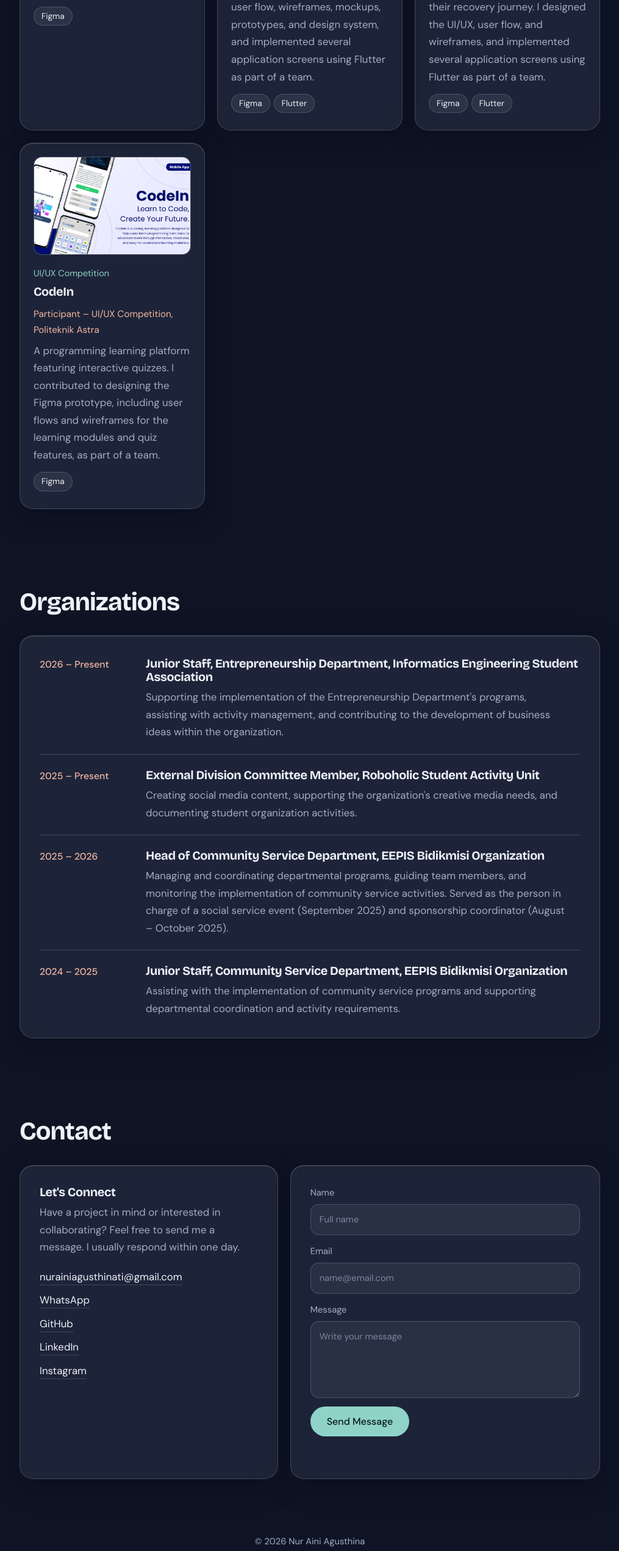
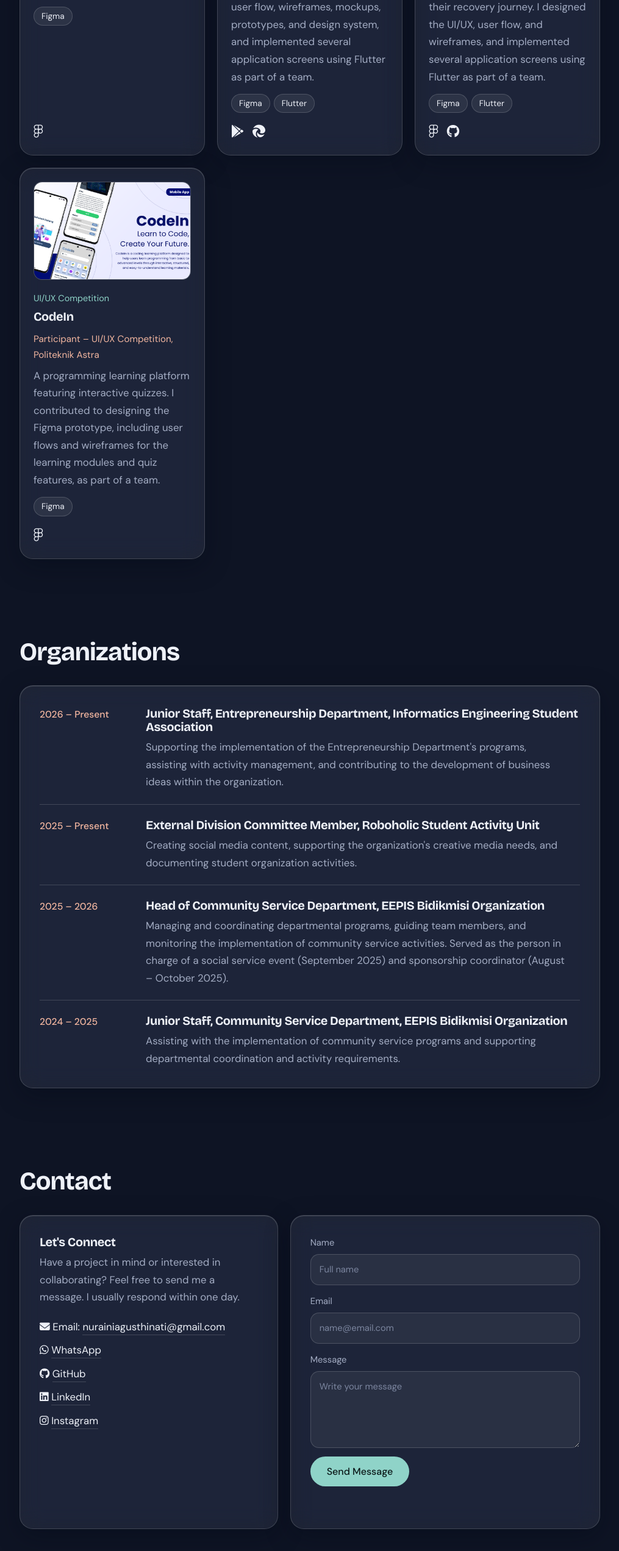
Before and after one commit to nasthaa/nasthaa.github.io-portofolio, a plain HTML site: page index.html in a window 1280 px wide. Shown: the part 2078-4622 px from the top of the page at 61% size, without its empty margins (132-1147 px from the left). Drawn offline with nearby package versions, Linux system fonts and the light colour scheme.

Commit message:
fix project link

```diff
--- a/index.html
+++ b/index.html
@@ -14,6 +14,7 @@
   <link
     href="https://fonts.googleapis.com/css2?family=Bricolage+Grotesque:wght@500;700&family=DM+Sans:wght@400;500&display=swap"
     rel="stylesheet">
+  <link rel="stylesheet" href="https://cdnjs.cloudflare.com/ajax/libs/font-awesome/6.5.2/css/all.min.css" />
 
   <link rel="stylesheet" href="style.css">
 </head>
@@ -107,6 +108,12 @@
           <ul class="stack">
             <li>Figma</li>
           </ul>
+          <div class="project-links">
+            <a href="https://www.figma.com/design/qXCblYT6p8NPoEaTQXYgGt/TerraPlan?node-id=4372-1006&t=agBn9mF3l3WYSmGR-1"
+              target="_blank" rel="noopener" aria-label="View TerraPlan on Figma" title="View on Figma">
+              <i class="fa-brands fa-figma"></i>
+            </a>
+          </div>
         </article>
 
         <article class="glass card">
@@ -123,6 +130,16 @@
             <li>Figma</li>
             <li>Flutter</li>
           </ul>
+          <div class="project-links">
+            <a href="https://play.google.com/store/apps/details?id=com.projex.app&pcampaignid=web_share"
+              target="_blank" rel="noopener" aria-label="View ProjeX on Google Play" title="View on Google Play">
+              <i class="fa-brands fa-google-play"></i>
+            </a>
+            <a href="https://projex-pdbl.my.id/"
+              target="_blank" rel="noopener" aria-label="View ProjeX on Google Play" title="View on Browser">
+              <i class="fa-brands fa-edge"></i>
+            </a>
+          </div>
         </article>
 
         <article class="glass card">
@@ -139,6 +156,16 @@
             <li>Figma</li>
             <li>Flutter</li>
           </ul>
+          <div class="project-links">
+            <a href="https://www.figma.com/design/mQ5c9alX0CwBuj3Om9sgSO/Alveo-dan-Alvea?node-id=91-332&t=GylnABlTYayuuzYC-1"
+              target="_blank" rel="noopener" aria-label="View Alveo on Figma" title="View on Figma">
+              <i class="fa-brands fa-figma"></i>
+            </a>
+            <a href="https://github.com/Nizartio/Alveo-App"
+              target="_blank" rel="noopener" aria-label="View Alveo on GitHub" title="View on GitHub">
+              <i class="fa-brands fa-github"></i>
+            </a>
+          </div>
         </article>
 
         <article class="glass card">
@@ -154,6 +181,12 @@
             <ul class="stack">
               <li>Figma</li>
             </ul>
+            <div class="project-links">
+              <a href="https://www.figma.com/design/yCbUkatnrw1kk27HnZRLxg/Identitas-%7C-UI-UX?node-id=0-1&t=tNB5I5XVrPucUR8U-1"
+                target="_blank" rel="noopener" aria-label="View CodeIn on Figma" title="View on Figma">
+                <i class="fa-brands fa-figma"></i>
+              </a>
+            </div>
           </article>
 
         </div>
@@ -217,11 +250,26 @@
             within one day.</p>
 
           <ul class="links">
-            <li><a href="mailto:nurainiagusthinati@gmail.com">nurainiagusthinati@gmail.com</a></li>
-            <li><a href="https://wa.me/6288989005296" target="_blank" rel="noopener">WhatsApp</a></li>
-            <li><a href="https://github.com/nasthaa" target="_blank" rel="noopener">GitHub</a></li>
-            <li><a href="https://linkedin.com/in/ainagusthina" target="_blank" rel="noopener">LinkedIn</a></li>
-            <li><a href="https://instagram.com/ainagusthina" target="_blank" rel="noopener">Instagram</a></li>
+            <li>
+              <i class="fa-solid fa-envelope"></i> Email:
+              <a href="mailto:nurainiagusthinati@gmail.com">nurainiagusthinati@gmail.com</a>
+            </li>
+            <li>
+              <i class="fa-brands fa-whatsapp"></i>
+              <a href="https://wa.me/6288989005296" target="_blank" rel="noopener">WhatsApp</a>
+            </li>
+            <li>
+              <i class="fa-brands fa-github"></i>
+              <a href="https://github.com/nasthaa" target="_blank" rel="noopener">GitHub</a>
+            </li>
+            <li>
+              <i class="fa-brands fa-linkedin"></i>
+              <a href="https://linkedin.com/in/ainagusthina" target="_blank" rel="noopener">LinkedIn</a>
+            </li>
+            <li>
+              <i class="fa-brands fa-instagram"></i>
+              <a href="https://instagram.com/ainagusthina" target="_blank" rel="noopener">Instagram</a>
+            </li>
           </ul>
         </div>
 
--- a/style.css
+++ b/style.css
@@ -341,6 +341,56 @@ nav a.active {
     text-underline-offset: 5px;
 }
 
+/* Project Footer */
+.project-footer {
+    display: flex;
+    justify-content: space-between;
+    align-items: center;
+    gap: 12px;
+    margin-top: 18px;
+}
+
+/* Tech Stack */
+.project-footer .stack {
+    display: flex;
+    flex-wrap: wrap;
+    gap: 8px;
+    margin: 0;
+    padding: 0;
+    list-style: none;
+}
+
+.project-footer .stack li {
+    font-size: 12px;
+}
+
+/* Project Platform Links */
+/* ===== Project Links ===== */
+.project-links {
+    display: flex;
+    align-items: center;
+    gap: 14px;
+    margin-top: auto;
+    padding-top: 14px;
+}
+
+.project-links a {
+    margin-top: 0;
+    padding-top: 0;
+    display: inline-flex;
+    align-items: center;
+    justify-content: center;
+    color: var(--text);
+    font-size: 21px;
+    text-decoration: none;
+    transition: transform 0.25s ease, color 0.25s ease;
+}
+
+.project-links a:hover {
+    color: var(--accent);
+    transform: translateY(-3px);
+}
+
 /* ===== Project Mockup ===== */
 .shot {
     position: relative;
```
Lines whose indentation alone changed are shown as unchanged.
